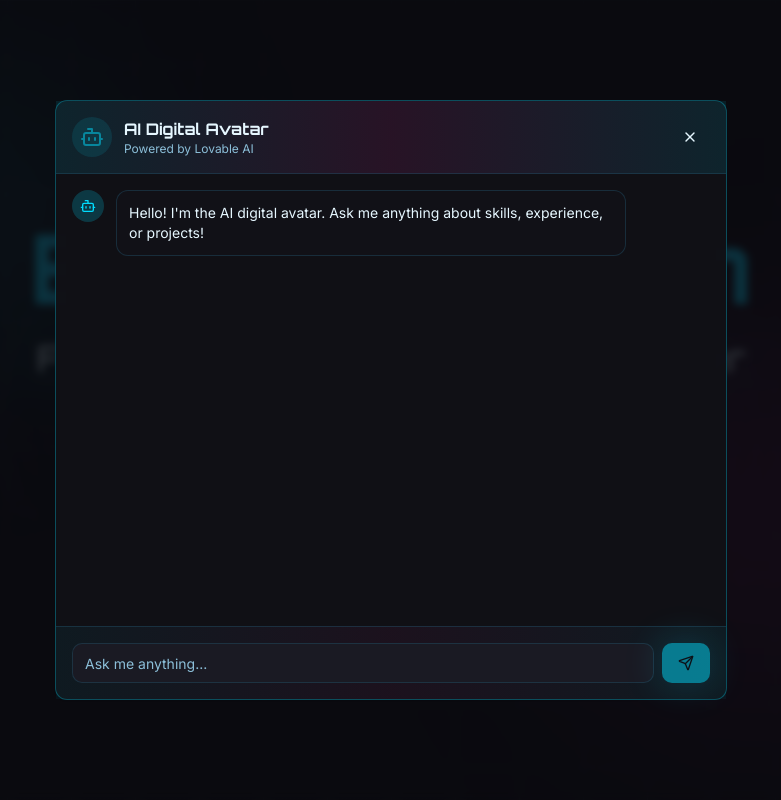
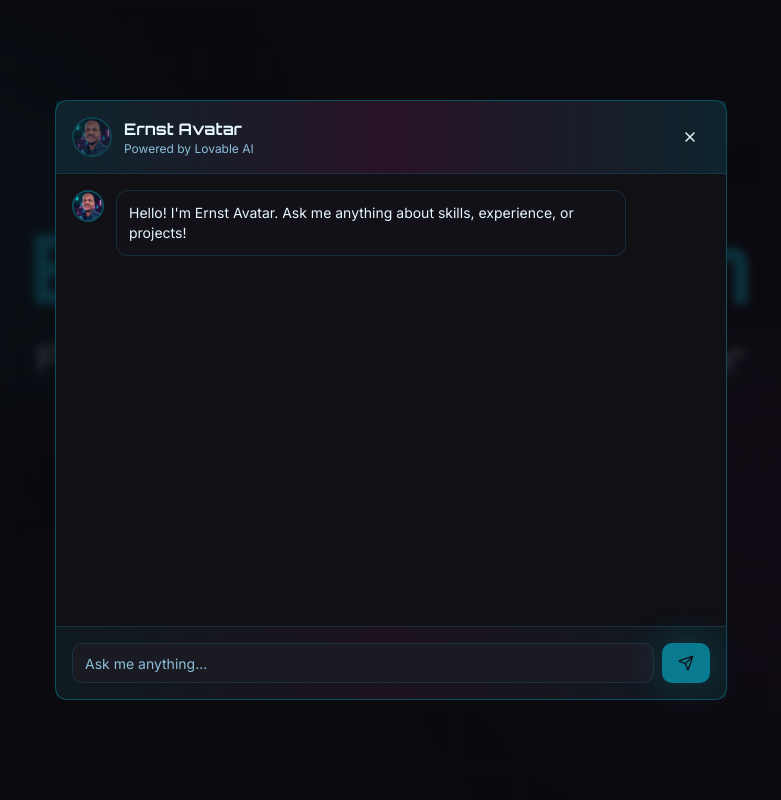
Before and after one commit to Matik103/digital-self-aura, a React (Vite) app: page / in a window 1280 px wide. Both pictures are taken after a click on the button 1224 px from the left and 744 px from the top of the page. Shown: the top 800 px of the page, without its empty margins (249-1030 px from the left). Built offline with nearby package versions, Linux system fonts and the light colour scheme; the HTML template or start-up script is replaced by a standard one.

Commit message:
Refactor AIChat component

```diff
--- a/src/components/AIChat.tsx
+++ b/src/components/AIChat.tsx
@@ -2,9 +2,10 @@ import { useState, useRef, useEffect } from "react";
 import { Button } from "@/components/ui/button";
 import { Input } from "@/components/ui/input";
 import { Card } from "@/components/ui/card";
-import { X, Send, Bot, User, Loader2 } from "lucide-react";
+import { X, Send, User, Loader2 } from "lucide-react";
 import { ScrollArea } from "@/components/ui/scroll-area";
 import { useToast } from "@/hooks/use-toast";
+import profilePic from "@/assets/profile-picture-edited.jpg";
 
 interface Message {
   role: "user" | "assistant";
@@ -20,7 +21,7 @@ const AIChat = ({ isOpen, onClose }: AIChatProps) => {
   const [messages, setMessages] = useState<Message[]>([
     {
       role: "assistant",
-      content: "Hello! I'm the AI digital avatar. Ask me anything about skills, experience, or projects!",
+      content: "Hello! I'm Ernst Avatar. Ask me anything about skills, experience, or projects!",
     },
   ]);
   const [input, setInput] = useState("");
@@ -128,11 +129,11 @@ const AIChat = ({ isOpen, onClose }: AIChatProps) => {
         {/* Header */}
         <div className="flex items-center justify-between p-3 sm:p-4 border-b border-border/50 bg-gradient-to-r from-primary/10 via-accent/10 to-primary/10">
           <div className="flex items-center gap-2 sm:gap-3">
-            <div className="w-8 h-8 sm:w-10 sm:h-10 rounded-full bg-primary/20 flex items-center justify-center animate-glow-pulse">
-              <Bot className="w-5 h-5 sm:w-6 sm:h-6 text-primary" />
+            <div className="w-8 h-8 sm:w-10 sm:h-10 rounded-full overflow-hidden border-2 border-primary/30 animate-glow-pulse">
+              <img src={profilePic} alt="Ernst Avatar" className="w-full h-full object-cover" />
             </div>
             <div>
-              <h3 className="font-display text-sm sm:text-base font-semibold text-foreground">AI Digital Avatar</h3>
+              <h3 className="font-display text-sm sm:text-base font-semibold text-foreground">Ernst Avatar</h3>
               <p className="text-xs text-muted-foreground hidden sm:block">Powered by Lovable AI</p>
             </div>
           </div>
@@ -157,8 +158,8 @@ const AIChat = ({ isOpen, onClose }: AIChatProps) => {
                 }`}
               >
                 {message.role === "assistant" && (
-                  <div className="w-8 h-8 rounded-full bg-primary/20 flex items-center justify-center flex-shrink-0">
-                    <Bot className="w-4 h-4 text-primary" />
+                  <div className="w-8 h-8 rounded-full overflow-hidden border-2 border-primary/30 flex-shrink-0">
+                    <img src={profilePic} alt="Ernst Avatar" className="w-full h-full object-cover" />
                   </div>
                 )}
                 <div
@@ -179,8 +180,8 @@ const AIChat = ({ isOpen, onClose }: AIChatProps) => {
             ))}
             {isLoading && (
               <div className="flex gap-3 justify-start animate-fade-in">
-                <div className="w-8 h-8 rounded-full bg-primary/20 flex items-center justify-center">
-                  <Bot className="w-4 h-4 text-primary" />
+                <div className="w-8 h-8 rounded-full overflow-hidden border-2 border-primary/30">
+                  <img src={profilePic} alt="Ernst Avatar" className="w-full h-full object-cover" />
                 </div>
                 <div className="bg-card border border-border/50 rounded-lg p-3">
                   <Loader2 className="w-4 h-4 animate-spin text-primary" />
```
Also changed, not shown: src/assets/ernst-avatar.png (added).
